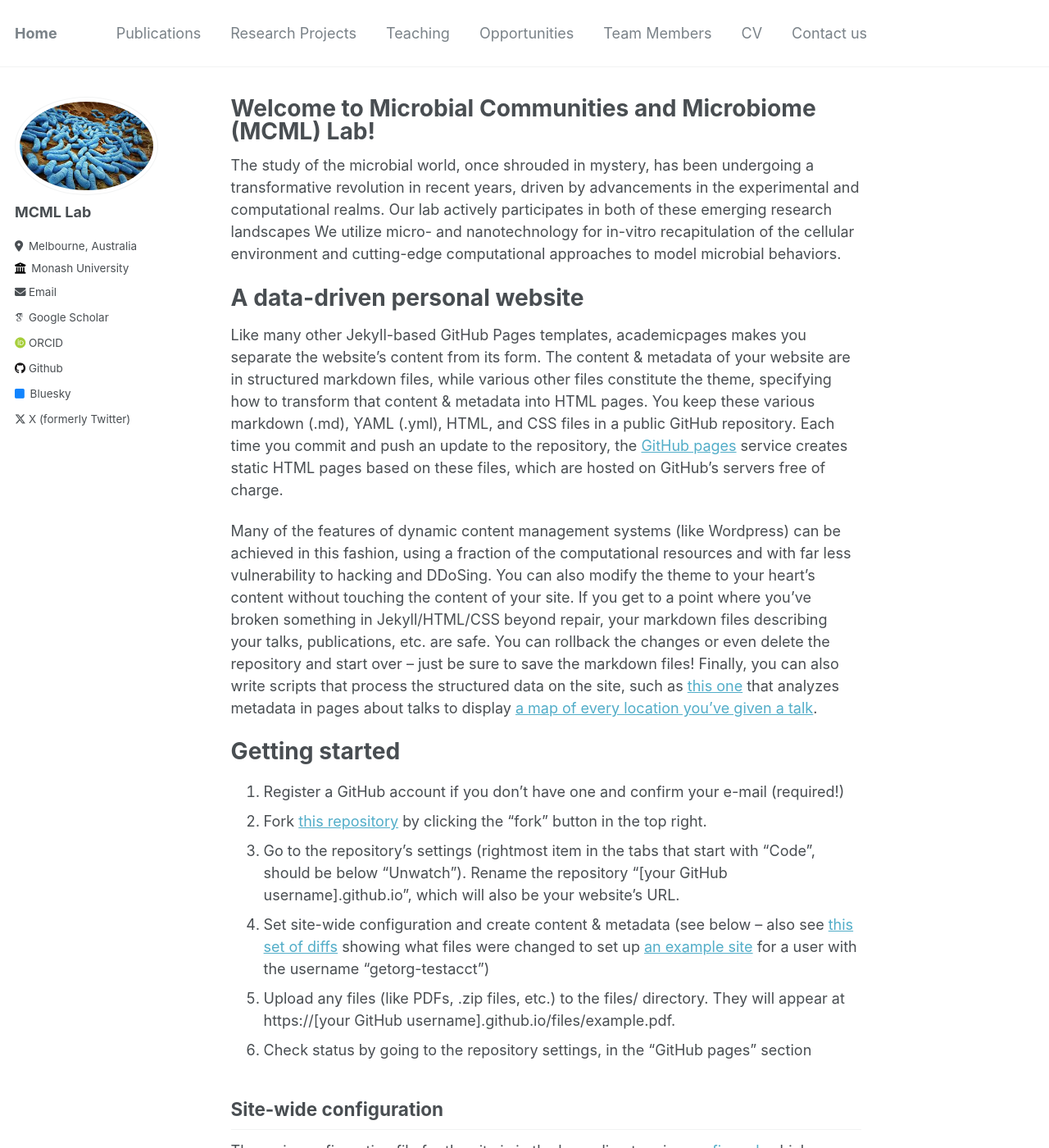
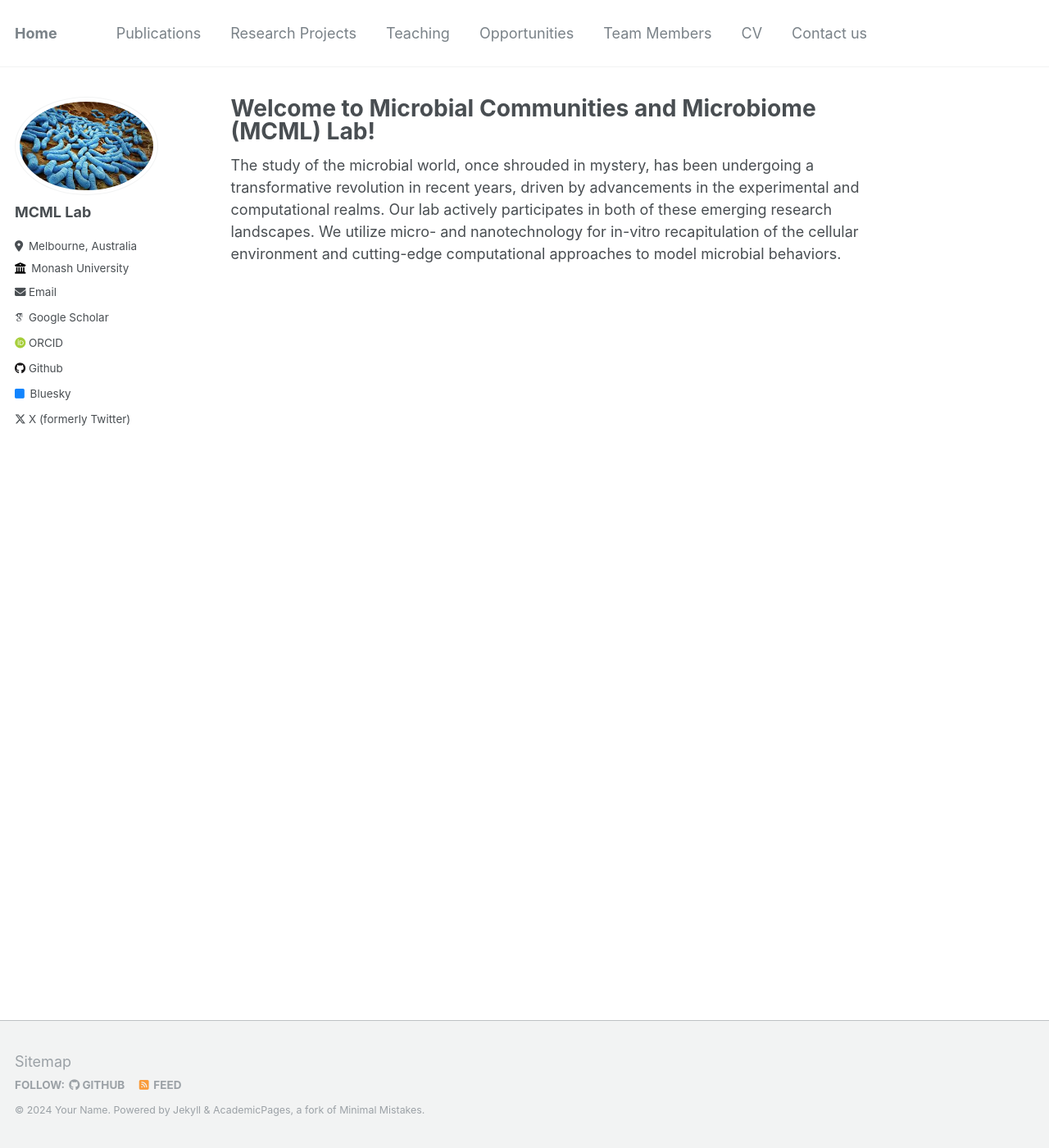
Before and after one commit to AminValiei/valieilab, a Jekyll site: the page built from _pages/about.md, in a window 1280 px wide and 1400 px high. Shown: the whole window at 82% size. Built offline with Jekyll 4.4.1, drawn with Linux system fonts in a browser that asks for light colours; some web fonts are replaced; some of the changed text lies outside the part shown.

Commit message:
Update about.md

```diff
--- a/_pages/about.md
+++ b/_pages/about.md
@@ -7,10 +7,10 @@
   - /about.html
 ---
 
-The study of the microbial world, once shrouded in mystery, has been undergoing a transformative revolution in recent years, driven by advancements in the experimental and computational realms. Our lab actively participates in both of these emerging research landscapes We utilize micro- and nanotechnology for in-vitro recapitulation of the cellular environment and cutting-edge computational approaches to model microbial behaviors.
+The study of the microbial world, once shrouded in mystery, has been undergoing a transformative revolution in recent years, driven by advancements in the experimental and computational realms. Our lab actively participates in both of these emerging research landscapes. We utilize micro- and nanotechnology for in-vitro recapitulation of the cellular environment and cutting-edge computational approaches to model microbial behaviors.
 
 
-A data-driven personal website
+<!-- A data-driven personal website
 ======
 Like many other Jekyll-based GitHub Pages templates, academicpages makes you separate the website's content from its form. The content & metadata of your website are in structured markdown files, while various other files constitute the theme, specifying how to transform that content & metadata into HTML pages. You keep these various markdown (.md), YAML (.yml), HTML, and CSS files in a public GitHub repository. Each time you commit and push an update to the repository, the [GitHub pages](https://pages.github.com/) service creates static HTML pages based on these files, which are hosted on GitHub's servers free of charge.
 
@@ -47,4 +47,4 @@
 
 For more info
 ------
-More info about configuring academicpages can be found in [the guide](https://academicpages.github.io/markdown/). The [guides for the Minimal Mistakes theme](https://mmistakes.github.io/minimal-mistakes/docs/configuration/) (which this theme was forked from) might also be helpful.
+More info about configuring academicpages can be found in [the guide](https://academicpages.github.io/markdown/). The [guides for the Minimal Mistakes theme](https://mmistakes.github.io/minimal-mistakes/docs/configuration/) (which this theme was forked from) might also be helpful.-->
```
